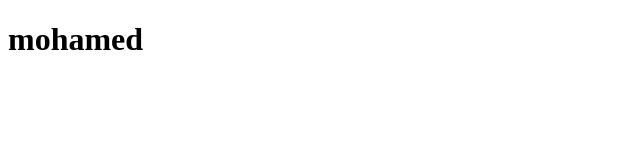
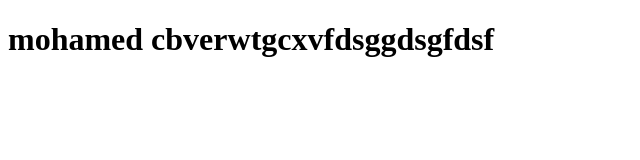
Before and after one commit to MohamedAhmed142000/unproject, a plain HTML site: page index.html in a window 1280 px wide. Shown: the whole page, without its empty margins (0-640 px from the left). Drawn offline with Linux system fonts and the light colour scheme.

Commit message:
chinge in index

```diff
--- a/index.html
+++ b/index.html
@@ -7,6 +7,6 @@
     <title>Document</title>
 </head>
 <body>
-    <h1>mohamed</h1>
+    <h1>mohamed cbverwtgcxvfdsggdsgfdsf</h1>
 </body>
 </html>
```
